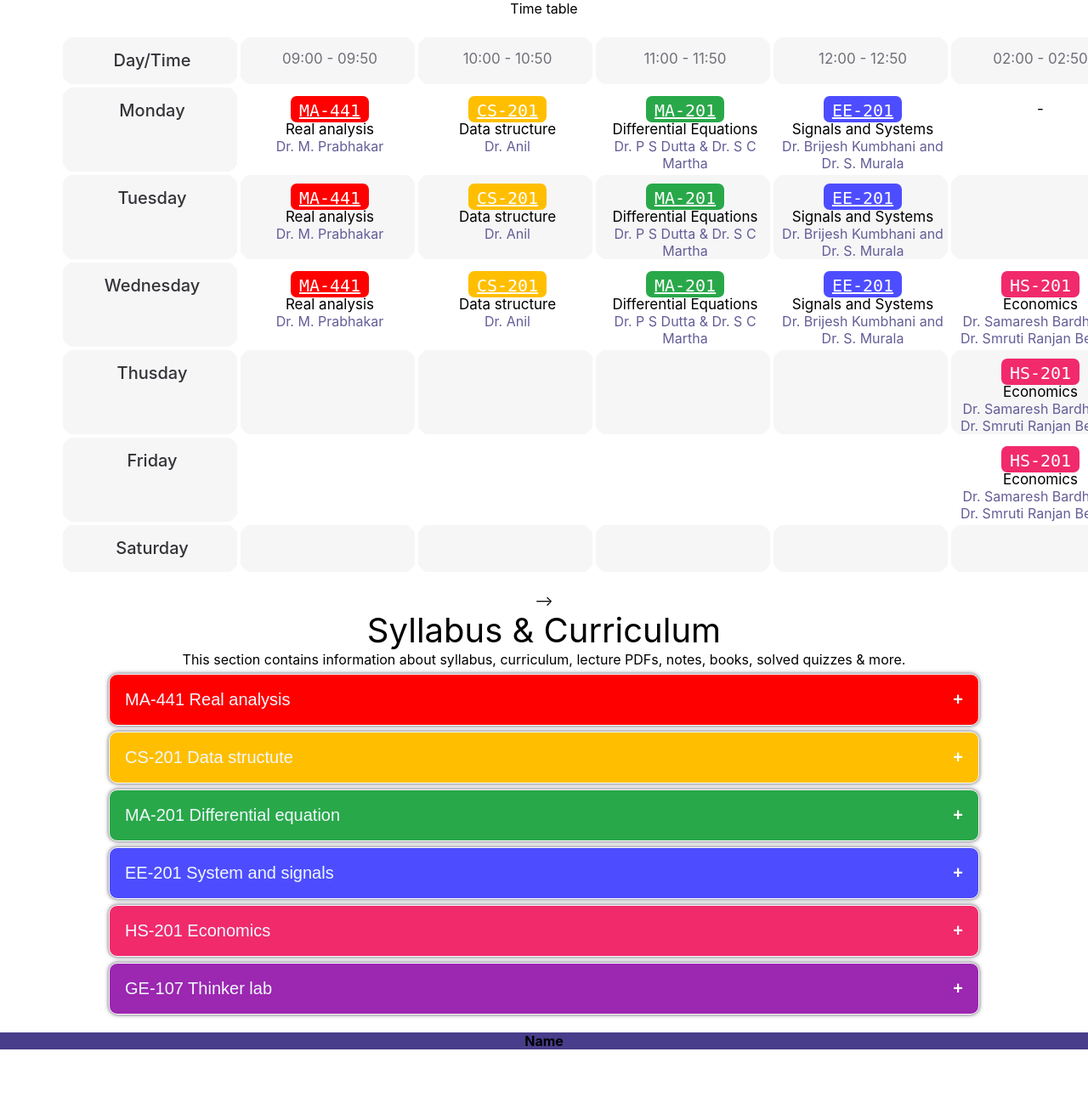
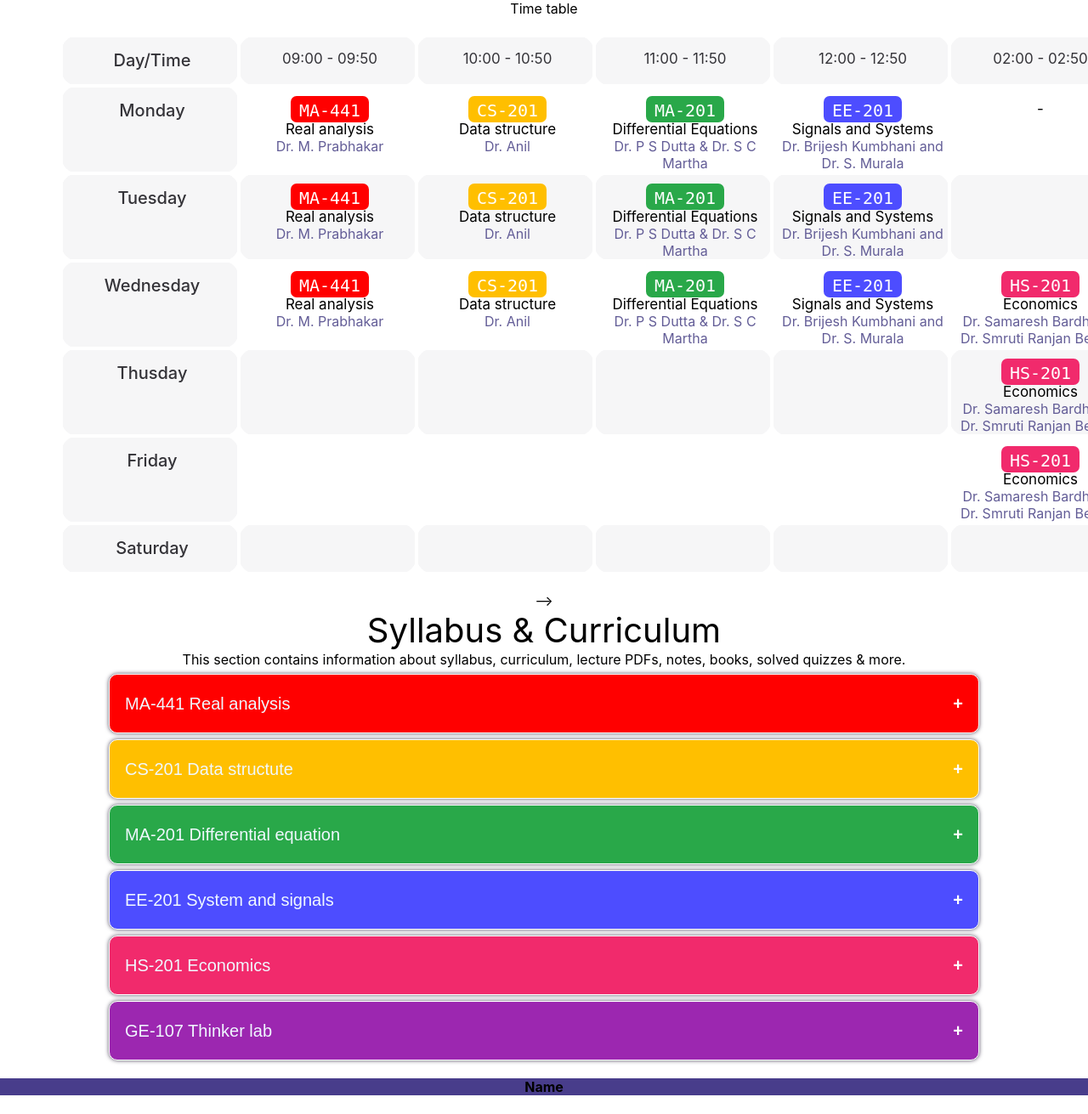
Before and after one commit to HardKofi/Mnc-resources, a PHP site: page /home.html in a window 1280 px wide. Shown: the part 191-1502 px from the top of the page at 85% size. Before the commit the page ends 1426 px from the top, so only its background shows below. Run offline with PHP 8.4, Linux system fonts and the light colour scheme; lists and menus that the app fills with data are empty.

Commit message:
Update style.css

```diff
--- a/MnC website/style.css
+++ b/MnC website/style.css
@@ -19,7 +19,6 @@ header div{
 a:visited{
     color: white;
     text-decoration: none;
-
 }
 body{
     margin-top: 0px;
@@ -41,6 +40,7 @@ table{
     column-gap: 10px;
     border-collapse: collapse;
     border-radius: 10px;
+
 }
 tr:nth-child(odd){background-color: #f6f6f7
 }
@@ -58,7 +58,7 @@ th,td{
 }
 /*time row*/
 tr:nth-child(1){
-    color: #706f77;
+    color: #343338;
     padding-right: 100px;
     background-color: #f6f6f7;
     font-size: 20px;font-weight: 700; text-align: center;
@@ -67,8 +67,8 @@ tr:nth-child(1){
 }
 /*days columb*/
 th:nth-child(1){color: #343338;background-color: #f6f6f7; }
-tr:hover{background-color: #dcdcdd;}
-
+tr:hover{background-color: #e7e7e7;}
+a{text-decoration: none;}
 code{
     padding: 5px 10px;
     color: white;
@@ -87,6 +87,9 @@ code{
 syl{
     font-size: 40px;
     padding-bottom: 20px;
+}
+button{
+    height:70px;
 }
 .sma441{ background-color: red; }
 .scs201{ background-color: #FFBF00; }
@@ -123,7 +126,6 @@ color: white;
 }
 
 .active:after {
-
 content: "\2212";
 }
 cname{
@@ -142,6 +144,7 @@ prof{
     overflow: hidden;
     transition: max-height 0.13s ease-out;
     background-color: #f1f1f1;
+    text-align: left;
 
   }
 button{
```
Lines whose indentation alone changed are shown as unchanged.
